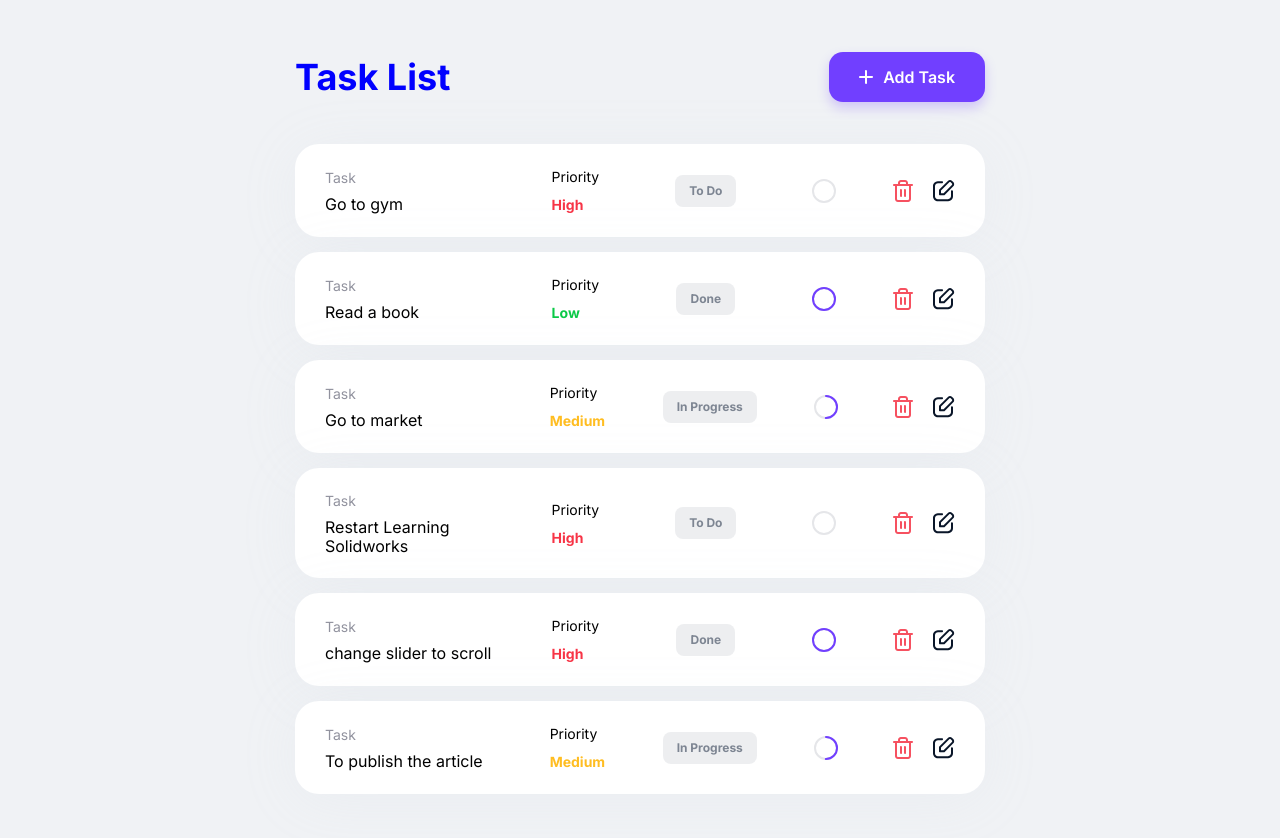
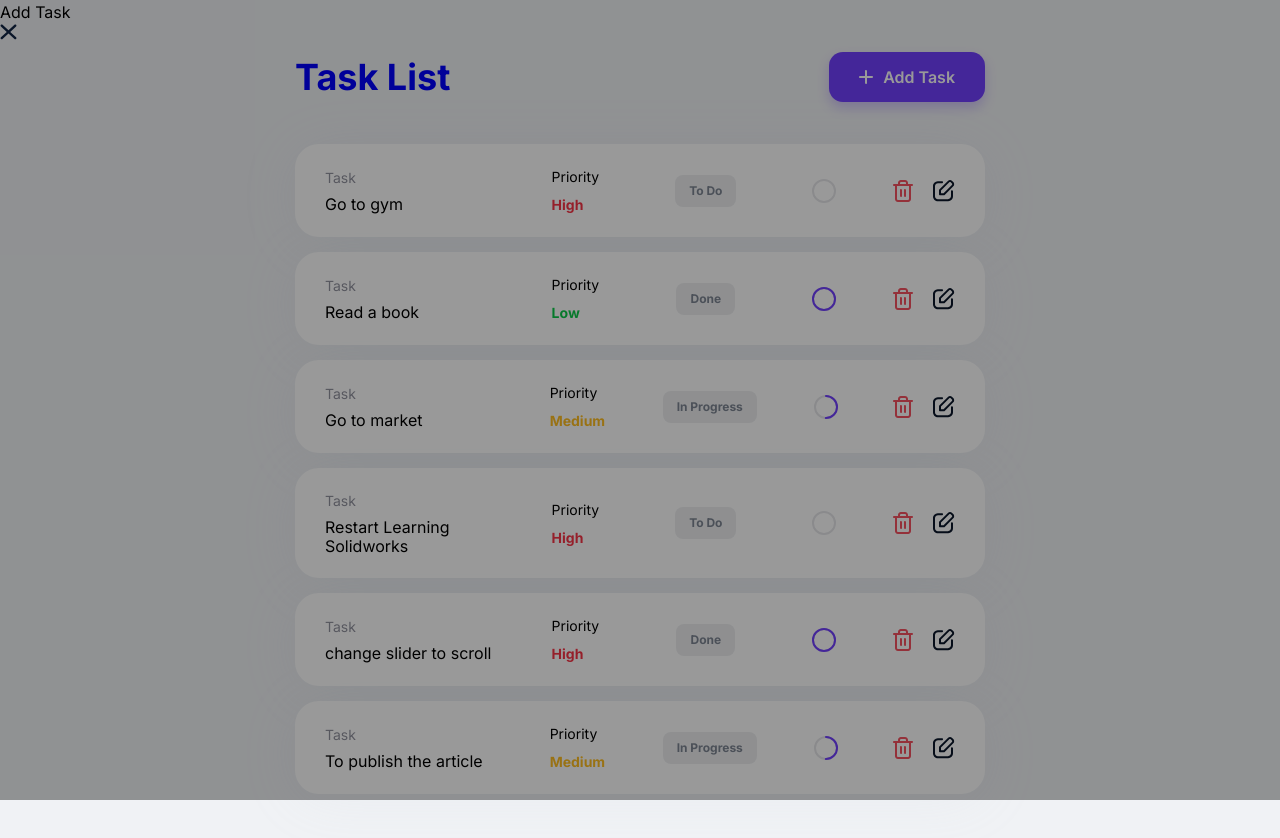
Before and after one commit to sanazniamati/task-list, a Next.js app: page / in a window 1280 px wide. Both pictures are taken after a click on the button "Add Task". Shown: the top 838 px of the page. Built offline with nearby package versions, Linux system fonts and the light colour scheme.

Commit message:
added addTask

```diff
--- /dev/null
+++ b/src/app/components/AddTask.tsx/index.tsx
@@ -0,0 +1,19 @@
+/** @format */
+
+import { FC } from "react";
+import Modal from "../Modal";
+import Close from "../Icons/CloseIcon";
+
+const AddTask: FC = () => {
+  return (
+    <Modal>
+      <form>
+        <div className="flx-between">
+          <span className="modal-title">Add Task </span>
+          <Close />
+        </div>
+      </form>
+    </Modal>
+  );
+};
+export default AddTask;
--- a/src/app/components/Button/index.tsx
+++ b/src/app/components/Button/index.tsx
@@ -14,7 +14,7 @@ interface ButtonProps extends ButtonHTMLAttributes<HTMLButtonElement> {
 
 export const Button: FC<ButtonProps> = ({ title, bgColor, disabled, icon, onClick }) => {
   return (
-    <ButtonContainer $bgColor={bgColor} disabled={disabled}>
+    <ButtonContainer $bgColor={bgColor} disabled={disabled} onClick={onClick}>
       {icon && <span className="mr-[10px]">{icon}</span>}
       {title}
     </ButtonContainer>
--- a/src/app/components/EdditTask/index.tsx
+++ /dev/null
@@ -1,8 +0,0 @@
-/** @format */
-
-import { FC } from "react";
-
-const EdditTask: FC = () => {
-  return <>sanaz</>;
-};
-export default EdditTask;
--- /dev/null
+++ b/src/app/components/EditTask/index.tsx
@@ -0,0 +1,9 @@
+/** @format */
+
+import { FC } from "react";
+import Modal from "../Modal";
+
+const EditTask: FC = () => {
+  return <Modal>sannnnnnnnnnnnnnnnn</Modal>;
+};
+export default EditTask;
--- /dev/null
+++ b/src/app/components/Icons/CloseIcon/index.tsx
@@ -0,0 +1,8 @@
+/** @format */
+
+import Image from "next/image";
+import close from "../../../../../public/assets/icons/close.svg";
+
+export default function Close() {
+  return <Image className=" cursor-pointer" src={close} alt="add btn" />;
+}
--- a/src/app/page.tsx
+++ b/src/app/page.tsx
@@ -1,6 +1,6 @@
 /** @format */
-
-// import { useState } from "react";
+"use client";
+import { useState } from "react";
 import { Button } from "./components/Button";
 import { Container } from "./styles";
 import TaskCard from "./components/TaskCard";
@@ -9,21 +9,25 @@ import Image from "next/image";
 // import { ReactComponent as Add } from "../../public/assets/icons/add.svg";
 // import Add from "../../public/assets/icons/add.svg";
 import Add from "./components/Icons/AddIcon/index";
+import AddTask from "./components/AddTask.tsx";
+
 // let intialValue=taskList
 
 export default function Home() {
+  const [showAddModal, setAddShowModal] = useState<boolean>(false);
+
+  const handleShowAddModal = () => {
+    setAddShowModal((prev) => !prev);
+    console.log(showAddModal);
+  };
   // const[taskList,setTaskList]=useState(intialValue)
   return (
     <Container>
       <div className="page-wrapper">
         <div className="top-title">
           <h2>Task List</h2>
-          {/* <button className="flex justify-between items-center">
-              <Image src={Add} alt="" />
-              Add Task
-            </button> */}
-
-          <Button bgColor={"#713fff;"} title="Add Task" disabled={false} icon={<Add />} onClick={() => {}} />
+          <Button bgColor={"#713fff;"} title="Add Task" disabled={false} icon={<Add />} onClick={handleShowAddModal} />
+          {showAddModal && <AddTask />}
         </div>
         <div className="task-container">
           {taskList.map((task) => (
```
